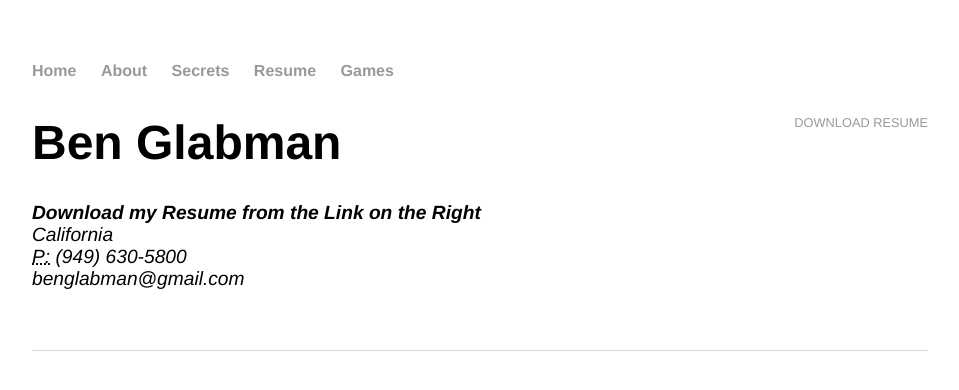
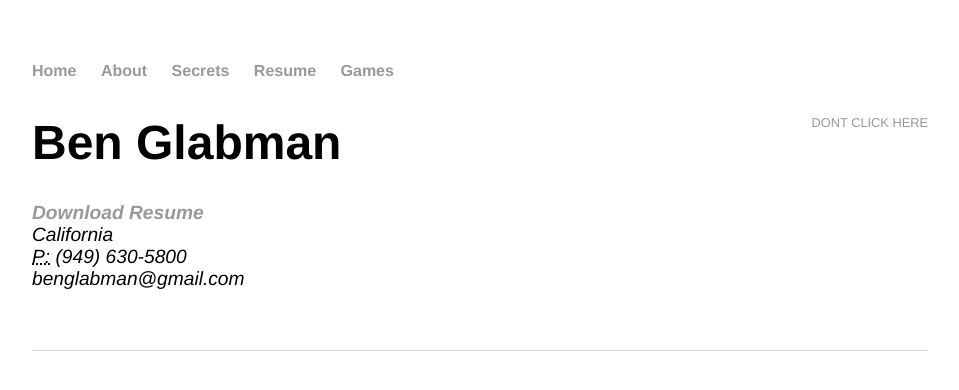
Before and after one commit to bglabman/bglabman.github.io, a Jekyll site: the page built from cv/index.html, in a window 1280 px wide. Shown: the top 390 px of the page, without its empty margins (160-1119 px from the left). Built offline with Jekyll 4.4.1, drawn with Linux system fonts in a browser that asks for light colours.

Commit message:
Update index.html

```diff
--- a/cv/index.html
+++ b/cv/index.html
@@ -4,10 +4,10 @@ title: Resume
 ---
 
 	<div class="cv">
-		<a href="https://bglabman.github.io/cv/2021%20resume.pdf" class="download" title="Download Resume as PDF">Download Resume</a>
+		<a href="https://bglabman.github.io/cv/2021%20resume.pdf" class="download" title="DONT EVEN THINK ABOUT IT!">Dont Click Here</a>
 					<h1>Ben Glabman</h1>
 					<address>
-					<strong>Download my Resume from the Link on the Right</strong><br>
+					<strong><a href="https://bglabman.github.io/cv/2021%20resume.pdf" title="Download Resume as PDF">Download Resume</a></strong><br>
 					California<br>
 					<abbr title="phone">P:</abbr> (949) 630-5800<br>
 					<span class="obfuscate">benglabman@gmail.com</span>
```
